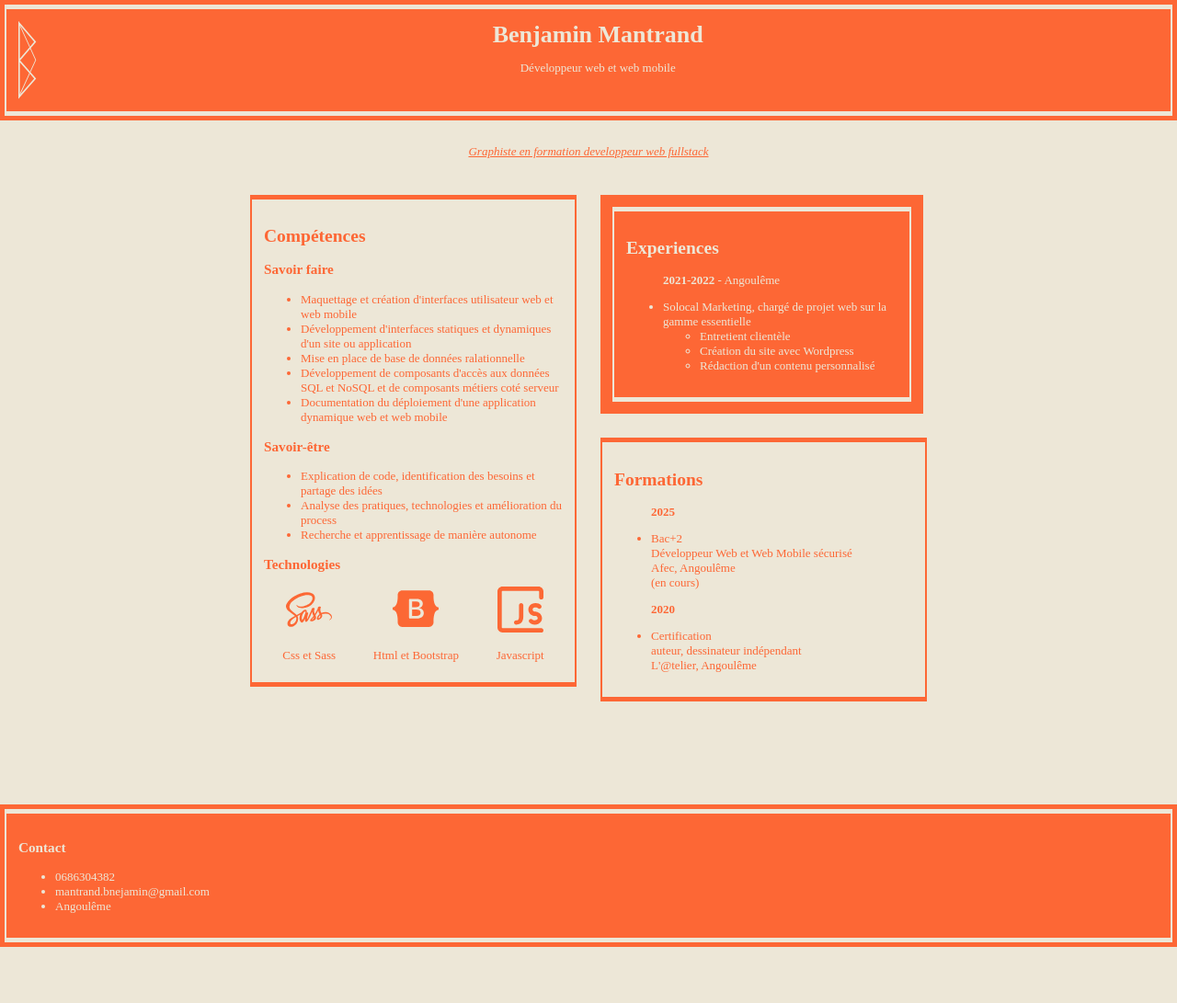
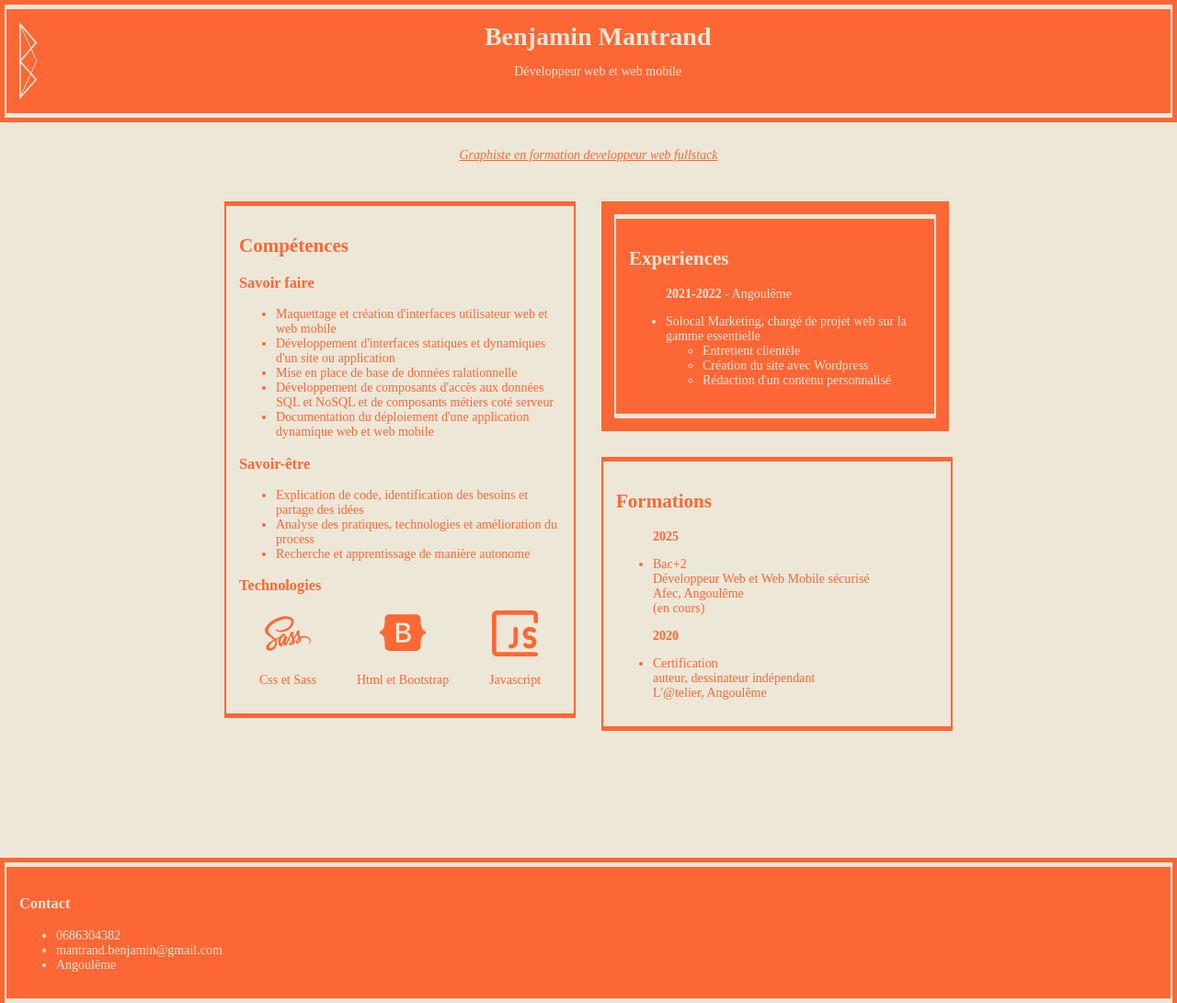
Before and after one commit to user-ben-001/benjamin-mantrand, a plain HTML site: page index.html in a window 1280 px wide. Shown: the whole page at 92% size. Before the commit the page ends 1030 px from the top, so only its background shows below. Drawn offline with Linux system fonts and the light colour scheme; a web font is replaced by a local one.

Commit message:
modified:   css/style.css 	modified:   css/style.css.map 	modified:   index.html 	modified:   sass/main.scss

```diff
--- a/index.html
+++ b/index.html
@@ -30,7 +30,7 @@
     <section id="mainSec">
         <nav></nav>
         <main>
-            <section id="comp">
+            <section class="cadreSection">
                 <h2>Compétences</h2>
                 <h3>Savoir faire</h3>
                 <ul>
@@ -62,7 +62,7 @@
                     </div>
                 </div>
             </section>
-            <section id="xp">
+            <section class="cadreSectionAccent">
                 <div class="cadre">
                     <h2>Experiences</h2>
                     <ul>
@@ -77,7 +77,7 @@
                     </ul>
                 </div>
             </section>
-            <section id="format">
+            <section class="cadreSection">
                     <h2>Formations</h2>
                     <ul>
                         <strong>2025</strong>
@@ -99,7 +99,7 @@
             <h3>Contact</h3>
             <ul>
                 <li>0686304382</li>
-                <li>mantrand.bnejamin@gmail.com</li>
+                <li>mantrand.benjamin@gmail.com</li>
                 <li>Angoulême</li>
             </ul>
         </div>
--- a/sass/main.scss
+++ b/sass/main.scss
@@ -3,6 +3,7 @@ $background: #ede7d7;
 $primary: #fd6735;
 $clear: #ffffff00;
 $placeholder: #ff00bb;
+$font-size: 14px;
 
 @font-face {
     font-family: "Verily";
@@ -27,7 +28,7 @@ body {
     background-color: $background;
     color: $primary;
     font-family: "Verily";
-    font-size: small;
+    font-size: $font-size;
 
     #hook {
         text-align: center;
@@ -71,7 +72,7 @@ footer {
     flex-flow: row nowrap;
 }
 
-#comp {
+.cadreSection {
     margin: 1em;
     @include cadre($primary);
 
@@ -93,7 +94,7 @@ footer {
     }
 }
 
-#xp {
+.cadreSectionAccent {
     background-color: $primary;
     color: $background;
     margin: 1em;
@@ -104,10 +105,6 @@ footer {
     }
 }
 
-#format {
-    @include cadre($primary);
-    margin: 1em;
-}
 
 // class -----------------------------------------------------
 .left {
@@ -140,8 +137,11 @@ footer {
 
 
 // pc version ----------------------------------------------------------------------------------
-@media print,
-(min-width:775px) {
+@media (min-width:775px) {
+
+    body {
+        width: 100%;
+    }
 
     main {
         height: 100%;
@@ -156,15 +156,33 @@ footer {
 
     }
 
-    #comp {
-        width: 25em;
-    }
-
-    #xp {
-        width: 25em;
-    }
-
-    #format {
+    .cadreSection,
+    .cadreSectionAccent {
         width: 25em;
     }
 }
+
+@media print {
+    body {
+        width: 100%;
+        font-size: 16px;
+    }
+
+    main {
+        height: 100%;
+        display: flex;
+        flex-flow: column wrap;
+        justify-content: start;
+        align-content: center;
+    }
+
+    #mainSec {
+        height: 52em;
+
+    }
+
+    .cadreSection,
+    .cadreSectionAccent {
+        width: 25em;
+    }
+}
```
Also changed, not shown: css/style.css, 1 other file.
